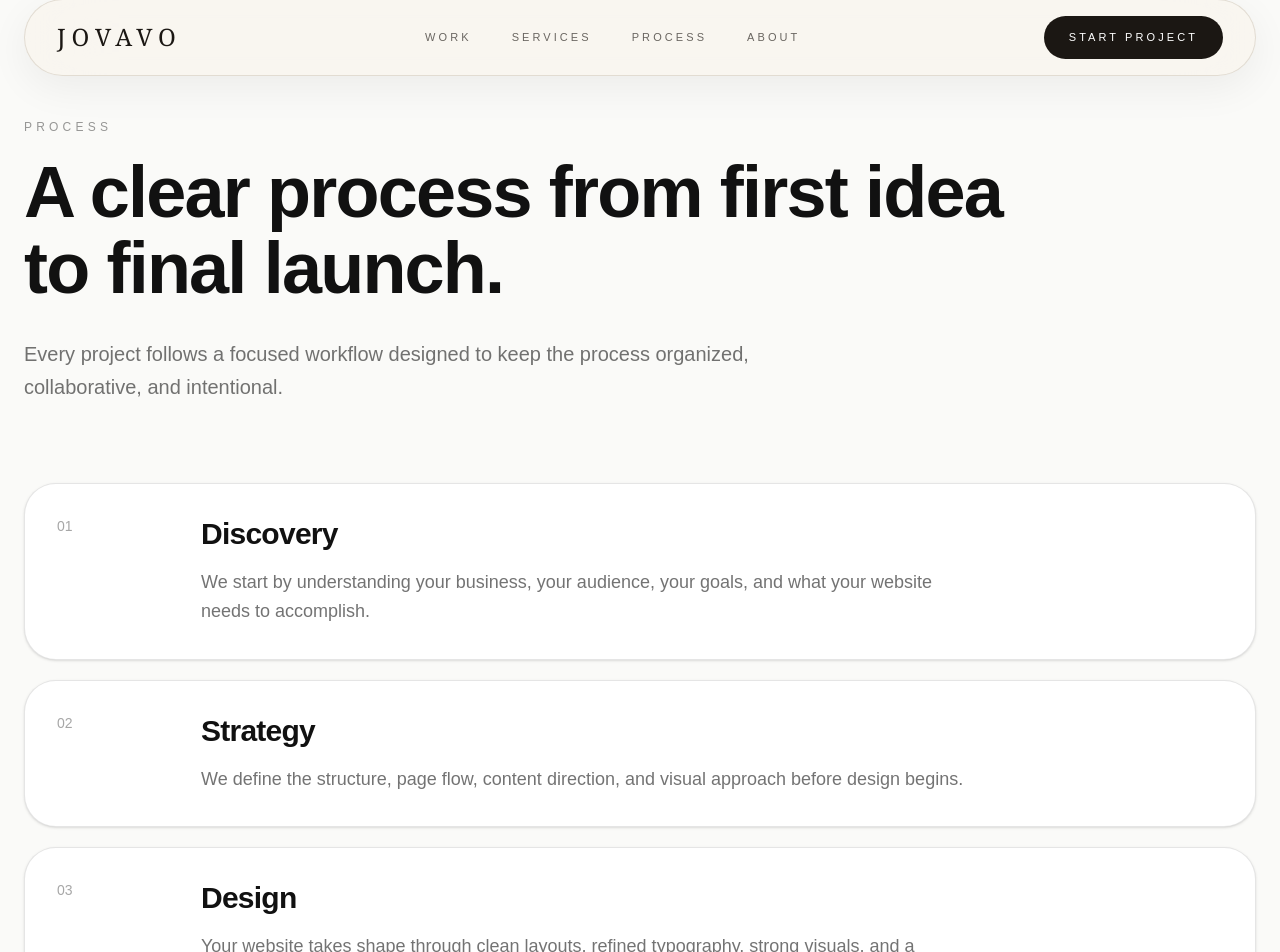
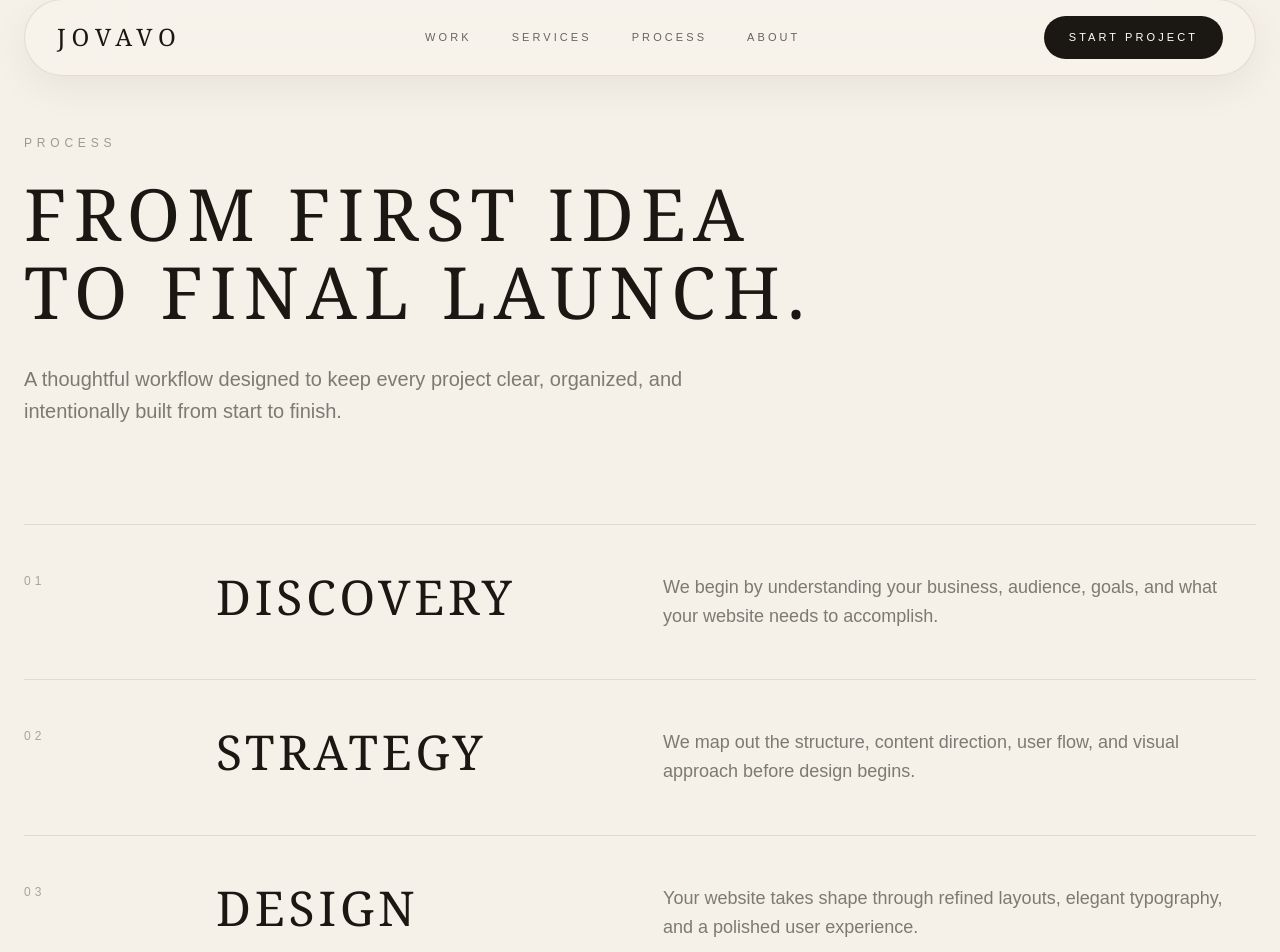
Before and after one commit to Jovavoco/jovavo, a Next.js app: page /process in a window 1280 px wide. Shown: the part 25-977 px from the top of the page. Built offline with nearby package versions, Linux system fonts and the light colour scheme.

Commit message:
Update page.tsx

```diff
--- a/app/process/page.tsx
+++ b/app/process/page.tsx
@@ -1,77 +1,82 @@
+import Reveal from "@/components/Reveal";
+
 export default function ProcessPage() {
   const steps = [
     {
       number: "01",
       title: "Discovery",
       description:
-        "We start by understanding your business, your audience, your goals, and what your website needs to accomplish.",
+        "We begin by understanding your business, audience, goals, and what your website needs to accomplish.",
     },
     {
       number: "02",
       title: "Strategy",
       description:
-        "We define the structure, page flow, content direction, and visual approach before design begins.",
+        "We map out the structure, content direction, user flow, and visual approach before design begins.",
     },
     {
       number: "03",
       title: "Design",
       description:
-        "Your website takes shape through clean layouts, refined typography, strong visuals, and a polished user experience.",
+        "Your website takes shape through refined layouts, elegant typography, and a polished user experience.",
     },
     {
       number: "04",
       title: "Development",
       description:
-        "The design is built into a responsive, fast, and functional website that works smoothly across devices.",
+        "The design is built into a fast, responsive, and functional website that works beautifully across devices.",
     },
     {
       number: "05",
       title: "Launch",
       description:
-        "Your site is deployed, connected to your domain, tested, optimized, and prepared for visitors.",
+        "Your site is tested, optimized, connected to your domain, and prepared for the public.",
     },
     {
       number: "06",
       title: "Support",
       description:
-        "After launch, updates, adjustments, and ongoing improvements can be handled as your business grows.",
+        "After launch, updates, improvements, and ongoing support help your website grow with your business.",
     },
   ];
 
   return (
-    <main className="min-h-screen bg-[#FAFAF8] text-[#111111] px-6 pt-36 pb-28">
+    <main className="min-h-screen bg-[#f5f1e8] px-6 pt-40 pb-28 text-[#1b1713]">
       <section className="mx-auto max-w-7xl">
-        <p className="mb-5 text-xs uppercase tracking-[0.35em] text-black/40">
-          Process
-        </p>
+        <Reveal>
+          <p className="mb-6 text-xs uppercase tracking-[0.4em] text-[#1b1713]/40">
+            Process
+          </p>
 
-        <h1 className="max-w-5xl text-5xl font-semibold leading-[1.05] tracking-tight md:text-7xl">
-          A clear process from first idea to final launch.
-        </h1>
+          <h1 className="max-w-5xl font-serif text-5xl font-light uppercase leading-[1.08] tracking-[0.1em] md:text-7xl">
+            From first idea
+            <br />
+            to final launch.
+          </h1>
 
-        <p className="mt-8 max-w-3xl text-xl leading-relaxed text-black/55">
-          Every project follows a focused workflow designed to keep the process
-          organized, collaborative, and intentional.
-        </p>
+          <p className="mt-8 max-w-3xl text-lg leading-relaxed text-[#1b1713]/55 md:text-xl">
+            A thoughtful workflow designed to keep every project clear,
+            organized, and intentionally built from start to finish.
+          </p>
+        </Reveal>
 
-        <div className="mt-20 space-y-5">
-          {steps.map((step) => (
-            <div
-              key={step.number}
-              className="grid gap-6 rounded-[2rem] border border-black/10 bg-white p-8 shadow-sm transition hover:shadow-[0_25px_90px_rgba(0,0,0,0.06)] md:grid-cols-[120px_1fr]"
-            >
-              <p className="text-sm text-black/35">{step.number}</p>
+        <div className="mt-24 border-t border-[#1b1713]/10">
+          {steps.map((step, index) => (
+            <Reveal key={step.number} delay={index * 120}>
+              <div className="group grid gap-8 border-b border-[#1b1713]/10 py-12 transition md:grid-cols-[160px_0.7fr_1fr] md:items-start">
+                <p className="text-xs uppercase tracking-[0.35em] text-[#1b1713]/35">
+                  {step.number}
+                </p>
 
-              <div>
-                <h2 className="text-3xl font-semibold tracking-tight">
+                <h2 className="font-serif text-4xl font-light uppercase tracking-[0.08em] transition duration-500 group-hover:translate-x-2 md:text-5xl">
                   {step.title}
                 </h2>
 
-                <p className="mt-4 max-w-3xl text-lg leading-relaxed text-black/55">
+                <p className="max-w-2xl text-lg leading-relaxed text-[#1b1713]/55">
                   {step.description}
                 </p>
               </div>
-            </div>
+            </Reveal>
           ))}
         </div>
       </section>
```
